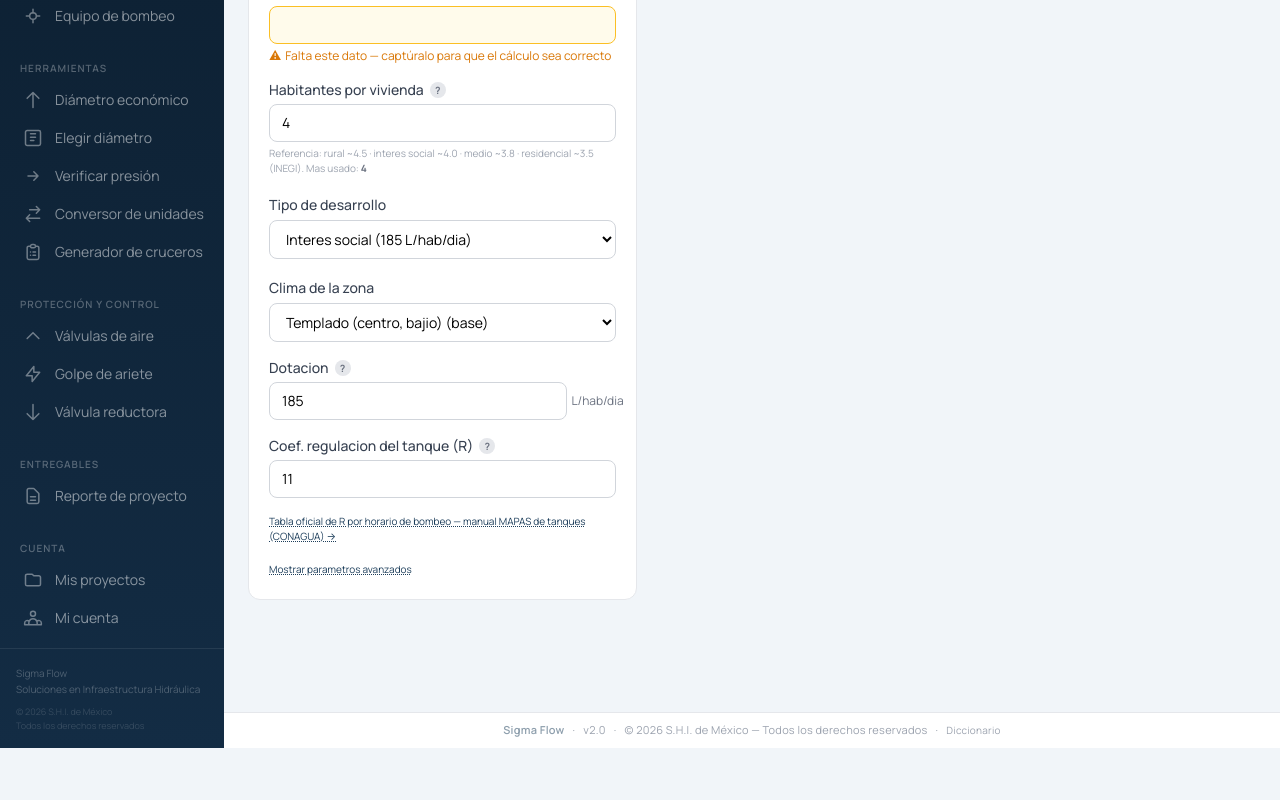
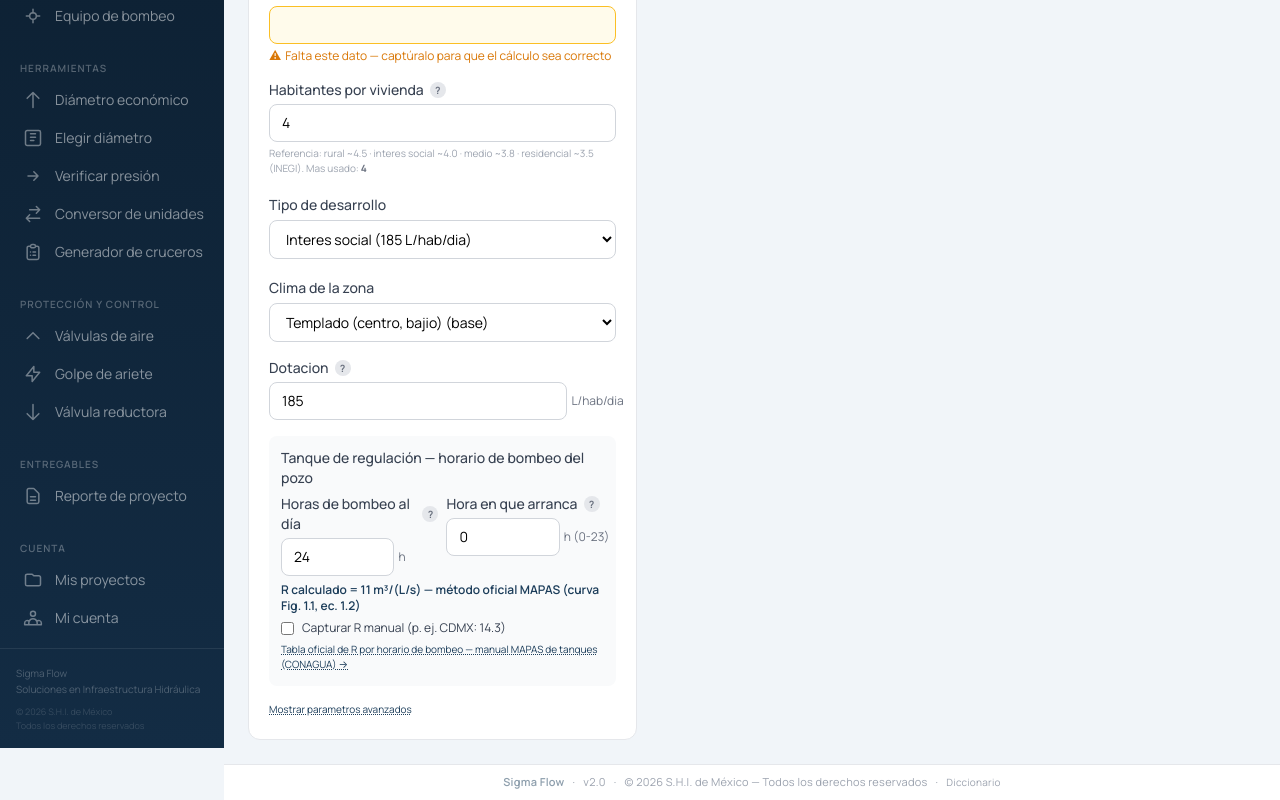
Before and after one commit to simexco/hidrocalc, a Next.js app: page /demanda in a window 1280 px wide. Shown: the part 393-1193 px from the top of the page. Before the commit the page ends 1141 px from the top, so only its background shows below. Built offline with nearby package versions, Linux system fonts and the light colour scheme.

Commit message:
Calculo de gasto: el tanque de regulacion usa el mismo calculador por horario de bombeo que el modulo Tanque (R del metodo oficial MAPAS, con opcion de R manual para CDMX); estados guardados con R distinto a 11.0 se conservan como manual
Co-Authored-By: Claude Fable 5 <noreply@anthropic.com>

```diff
--- a/src/app/(modules)/demanda/page.tsx
+++ b/src/app/(modules)/demanda/page.tsx
@@ -11,6 +11,7 @@ import { calculateWaterDemand, DEVELOPMENT_TYPES, CLIMATE_TYPES, DENSITY_CATEGOR
 import { useProjectStore } from "@/store/projectStore";
 import { formatNumber } from "@/lib/calculations/conversions";
 import { saveFormState, loadFormState } from "@/lib/storage/form-persistence";
+import { calcularCoefRegulacion, MAPAS_TANQUES_URL } from "@/lib/calculations/tank-storage";
 
 const defaults: WaterDemandInputs = {
   projectName: "Demanda de agua",
@@ -29,6 +30,9 @@ const defaults: WaterDemandInputs = {
   CVD: 1.4,
   CVH: 1.55,
   coefRegulacion: 11.0,
+  horasBombeoTanque: 24,
+  horaInicioBombeo: 0,
+  rManualTanque: false,
 };
 
 export default function DemandaPage() {
@@ -41,11 +45,26 @@ export default function DemandaPage() {
     setInputs(prev => ({ ...prev, [key]: value }));
   };
 
+  // Horario de bombeo del pozo → R calculado con el método oficial MAPAS (igual que el módulo Tanque)
+  const setHorarioTanque = (horas: number, inicio: number) => {
+    const h = Math.min(24, Math.max(1, horas));
+    const i = Math.min(23, Math.max(0, inicio));
+    setInputs(prev => ({ ...prev, horasBombeoTanque: h, horaInicioBombeo: i, coefRegulacion: calcularCoefRegulacion(h, i).R }));
+  };
+
   // Persist
   useEffect(() => {
     const saved = loadFormState<WaterDemandInputs>("demanda");
     // habPorVivienda siempre arranca en 4; el coef. de regulación SÍ respeta lo guardado (editable por el usuario)
-    if (saved) setInputs({ ...defaults, ...saved, habPorVivienda: 4, coefRegulacion: saved.coefRegulacion ?? 11.0 });
+    if (saved) {
+      const base = { ...defaults, ...saved, habPorVivienda: 4, coefRegulacion: saved.coefRegulacion ?? 11.0 };
+      // Estados guardados antes del calculador por horario: si su R no corresponde al
+      // horario default (24 h → 11.0), se conserva como R manual para no cambiarles el numero
+      if (saved.horasBombeoTanque == null && Math.abs(base.coefRegulacion - 11.0) > 0.05) {
+        base.rManualTanque = true;
+      }
+      setInputs(base);
+    }
   }, []);
 
   useEffect(() => {
@@ -189,16 +208,44 @@ export default function DemandaPage() {
             {/* Dotacion — siempre visible, editable */}
             <InputField label="Dotacion" value={inputs.dotacionBase} onChange={(v) => set("dotacionBase", parseFloat(v) || 150)} unit="L/hab/dia" tooltip="Sugerida segun tipo de desarrollo. Puedes modificarla si tienes un dato especifico." />
 
-            {/* Advanced */}
-            {/* Coef. de regulación siempre a la vista: editable sin entrar a crecimiento/avanzados */}
-            <InputField label="Coef. regulacion del tanque (R)" value={inputs.coefRegulacion} onChange={(v) => set("coefRegulacion", parseFloat(v) || 11)} tooltip="Coeficiente R oficial de MAPAS (Tabla 1.3) segun el horario de bombeo del pozo: 24 h = 11.0 · 20 h (de 4 a 24) = 9.0 · 16 h (de 5 a 21) = 19.0. CDMX (Tabla 1.4): 14.3 / 9.6 / 17.3. El horario importa, no solo las horas. V = R × QMD." />
-            <a
-              href="https://www.conagua.gob.mx/CONAGUA07/Publicaciones/Publicaciones/Libros/13DisenoConstruccionyOperacionDeTanquesDeRegulacion.pdf"
-              target="_blank" rel="noreferrer"
-              className="inline-block text-[10px] text-[#1C3D5A] dark:text-blue-300 underline decoration-dotted -mt-2"
-            >
-              Tabla oficial de R por horario de bombeo — manual MAPAS de tanques (CONAGUA) →
-            </a>
+            {/* Tanque de regulación: R se CALCULA del horario de bombeo del pozo
+                (mismo método oficial MAPAS que el módulo Tanque — se mantienen sincronizados) */}
+            <div className="space-y-1.5 bg-gray-50 dark:bg-gray-900 rounded-lg p-3">
+              <p className="text-sm font-medium text-gray-700 dark:text-gray-300">Tanque de regulación — horario de bombeo del pozo</p>
+              {!inputs.rManualTanque && (
+                <>
+                  <div className="grid grid-cols-2 gap-2">
+                    <InputField label="Horas de bombeo al día" value={inputs.horasBombeoTanque ?? 24} onChange={(v) => setHorarioTanque(parseInt(v) || 24, inputs.horaInicioBombeo ?? 0)} unit="h" tooltip="Cuántas horas al día bombea el pozo de la zona al tanque (1 a 24)" />
+                    <InputField label="Hora en que arranca" value={inputs.horaInicioBombeo ?? 0} onChange={(v) => setHorarioTanque(inputs.horasBombeoTanque ?? 24, parseInt(v) || 0)} unit="h (0-23)" tooltip="El horario importa: 20 h de las 4 a las 24 da R = 9.0, pero de las 0 a las 20 da R = 12.6 (manual MAPAS)" />
+                  </div>
+                  <p className="text-xs font-semibold text-[#1C3D5A] dark:text-blue-300">
+                    R calculado = {inputs.coefRegulacion} m³/(L/s) — método oficial MAPAS (curva Fig. 1.1, ec. 1.2)
+                  </p>
+                </>
+              )}
+              {inputs.rManualTanque && (
+                <InputField label="R manual" value={inputs.coefRegulacion} onChange={(v) => set("coefRegulacion", parseFloat(v) || 11)} unit="m³/(L/s)" tooltip="Coeficiente de otra curva local. CDMX (Tabla 1.4): 24 h = 14.3 · 20 h (4-24) = 9.6 · 16 h (5-21) = 17.3" />
+              )}
+              <label className="flex items-center gap-2 text-xs text-gray-700 dark:text-gray-300">
+                <input
+                  type="checkbox"
+                  checked={!!inputs.rManualTanque}
+                  onChange={(e) => {
+                    if (e.target.checked) set("rManualTanque", true);
+                    else setInputs((prev) => ({ ...prev, rManualTanque: false, coefRegulacion: calcularCoefRegulacion(prev.horasBombeoTanque ?? 24, prev.horaInicioBombeo ?? 0).R }));
+                  }}
+                  className="rounded border-gray-300"
+                />
+                Capturar R manual (p. ej. CDMX: 14.3)
+              </label>
+              <a
+                href={MAPAS_TANQUES_URL}
+                target="_blank" rel="noreferrer"
+                className="inline-block text-[10px] text-[#1C3D5A] dark:text-blue-300 underline decoration-dotted"
+              >
+                Tabla oficial de R por horario de bombeo — manual MAPAS de tanques (CONAGUA) →
+              </a>
+            </div>
             <button onClick={() => setShowAdvanced(!showAdvanced)} className="text-[10px] text-[#1C3D5A] underline decoration-dotted">
               {showAdvanced ? 'Ocultar' : 'Mostrar'} parametros avanzados
             </button>
--- a/src/lib/calculations/water-demand.ts
+++ b/src/lib/calculations/water-demand.ts
@@ -58,7 +58,12 @@ export interface WaterDemandInputs {
   CVD: number;  // daily variation (default 1.4)
   CVH: number;  // hourly variation (default 1.55)
   // Tanque de regulacion (integrado)
-  coefRegulacion: number;  // coeficiente de regulacion CONAGUA en % (default 11.0 para 24h)
+  coefRegulacion: number;  // coeficiente R de MAPAS en m³ por (L/s) de QMD (11.0 para 24 h)
+  // Horario de bombeo con el que se CALCULA coefRegulacion (metodo oficial MAPAS);
+  // si rManualTanque es true, coefRegulacion viene capturado a mano (p. ej. CDMX)
+  horasBombeoTanque?: number;
+  horaInicioBombeo?: number;
+  rManualTanque?: boolean;
 }
 
 export interface WaterDemandResults {
```
